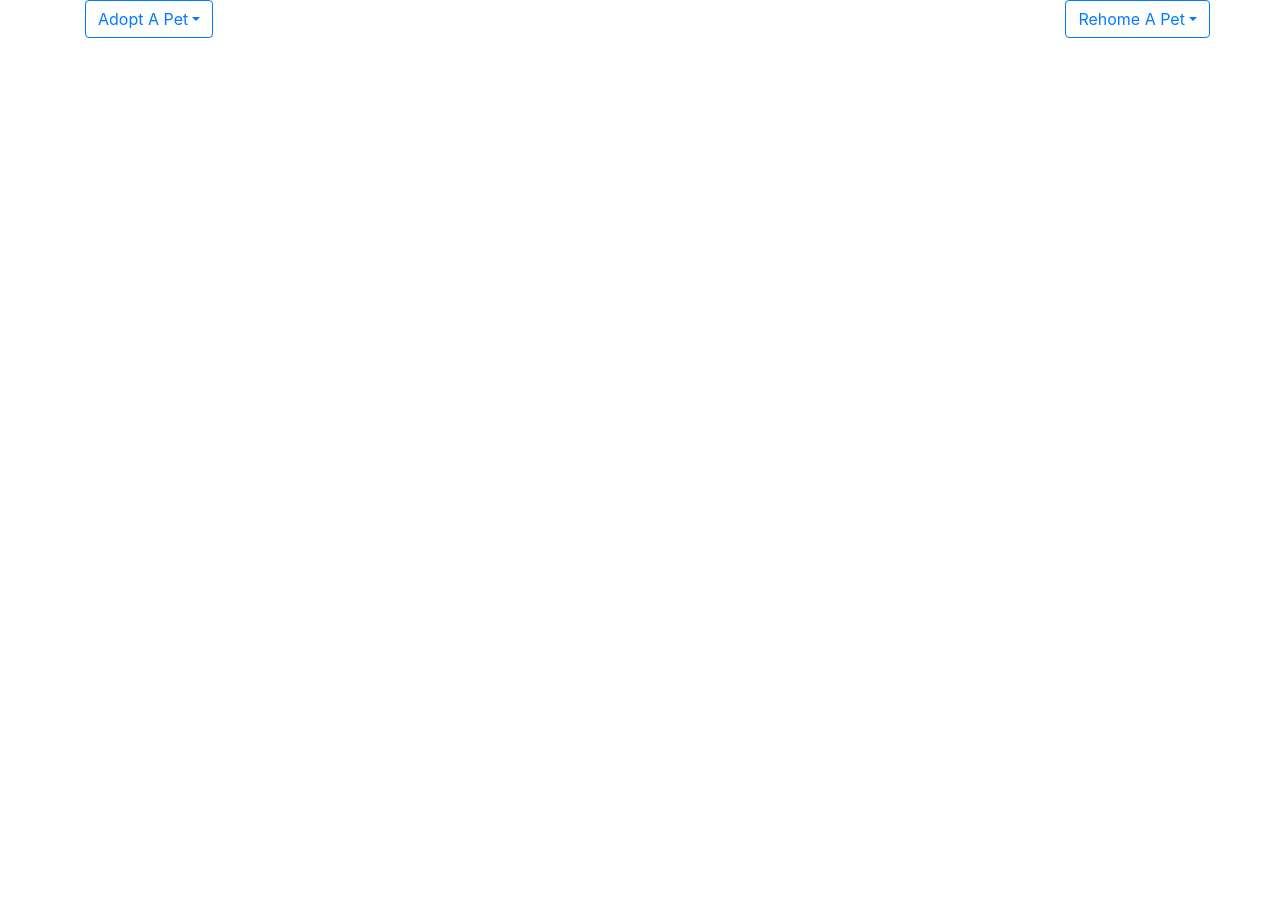
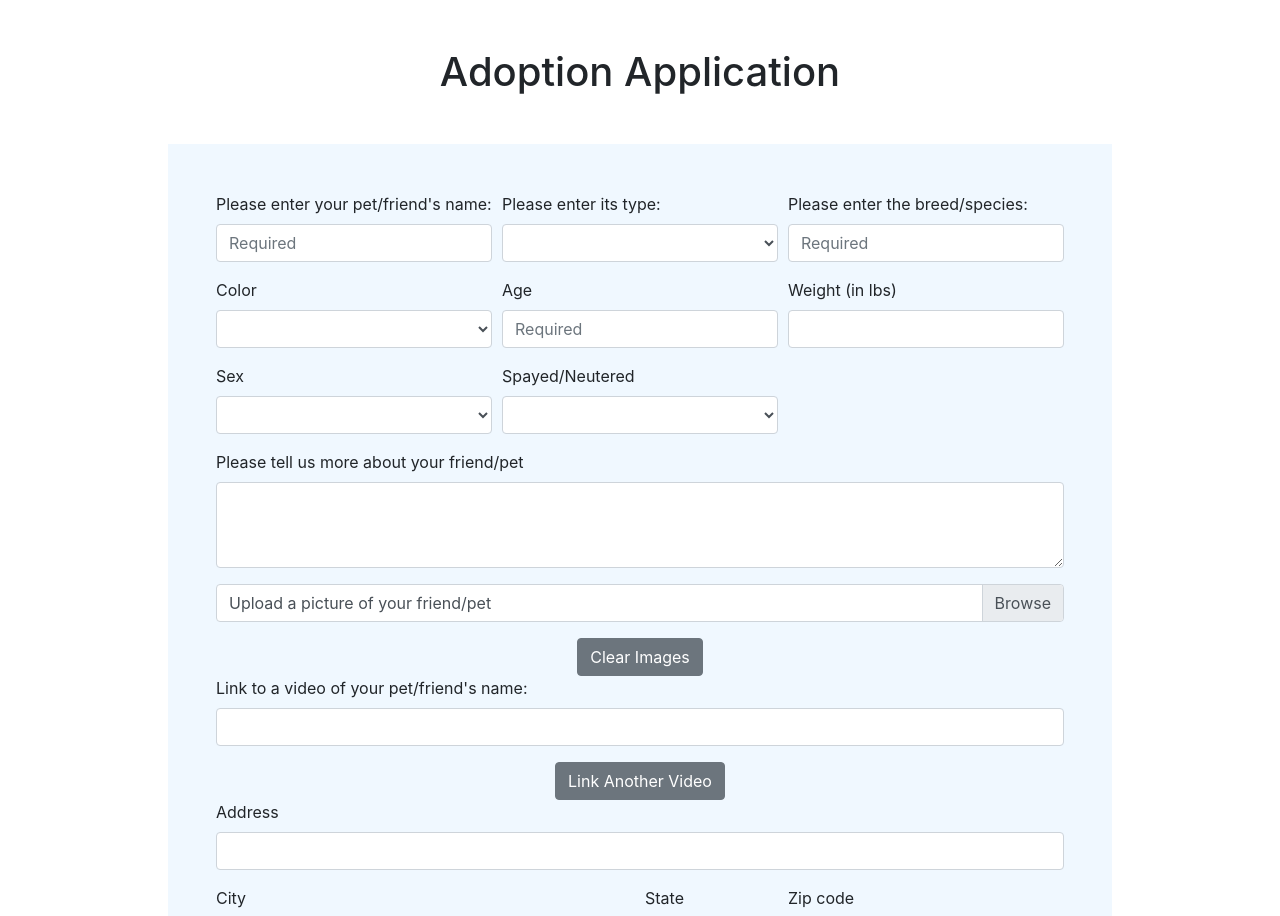
Before and after one commit to 0127JavaUSF/SustainableDevelopmentInvolvement_BackEnd, an Angular app: page /app-listing/1 in a window 1280 px wide. Shown: the top 916 px of the page. Before the commit the page ends 800 px from the top, so only its background shows below. Built offline with nearby package versions, Linux system fonts and the light colour scheme.

Commit message:
Required fields

```diff
--- a/src/app/app.component.html
+++ b/src/app/app.component.html
@@ -1,2 +1,3 @@
-<app-nav-bar></app-nav-bar>
-<router-outlet></router-outlet>
+<!-- <app-nav-bar></app-nav-bar>  --> <!--//todo: un-comment before merging  -->
+<app-new-listing></app-new-listing> <!--//todo: remove before merging  -->
+<!--<router-outlet></router-outlet> --> <!--//todo: un-comment before merging  -->
--- a/src/app/components/new-listing/new-listing.component.css
+++ b/src/app/components/new-listing/new-listing.component.css
@@ -2,3 +2,17 @@ form{
     margin:0.5rem;
     background-color:aliceblue;
 }
+
+//https://www.w3schools.com/howto/howto_css_placeholder.asp
+::placeholder { /* Chrome, Firefox, Opera, Safari 10.1+ */
+    color: red;
+    opacity: 1; /* Firefox */
+  }
+
+  :-ms-input-placeholder { /* Internet Explorer 10-11 */
+    color: red;
+  }
+
+  ::-ms-input-placeholder { /* Microsoft Edge */
+    color: red;
+  }
--- a/src/app/components/new-listing/new-listing.component.html
+++ b/src/app/components/new-listing/new-listing.component.html
@@ -6,11 +6,11 @@
     <div class="form-row">
       <div class="form-group col-md-4">
         <label for="name">Please enter your pet/friend's name:</label>
-        <input class="form-control" name="name-text" [(ngModel)]="name">
+        <input class="form-control" name="name-text" [(ngModel)]="name" placeholder="Required" required>
       </div>
       <div class="form-group col-md-4">
         <label for="type">Please enter its type:</label>
-        <select class="form-control" id="type" name="type-select" [(ngModel)]="type">
+        <select class="form-control" id="type" name="type-select" [(ngModel)]="type"  required>
           <option *ngFor="let type of shared.types">{{type}}</option>
         </select>
       </div>
@@ -23,7 +23,7 @@
 
       <div class="form-group col-md-4">
         <label for="type">Please enter the breed/species:</label>
-        <input type="text" class="form-control" name="species-text" [(ngModel)]="species">
+        <input type="text" class="form-control" name="species-text" [(ngModel)]="species" placeholder="Required" required>
       </div>
 
     </div>
@@ -33,10 +33,29 @@
         <select id="inputColor" class="form-control" name="color-select" [(ngModel)]="color">
           <option *ngFor="let color of shared.colors">{{color}}</option>
         </select>
+
+     <!-- <br/>
+      {{type}}
+        <div *ngIf="'Dog'=='Dog'; then thenBlock else elseBlock">
+          within *ngIf
+          <ng-template #thenBlock>
+            Dog type
+            <select name="dog-colors" [(ngModel)]="color">
+              <option *ngFor="let color of shared.dogColors">{{color.name}}</option>
+            </select>
+          </ng-template>
+          <ng-template #elseBlock>
+            Not dog type
+              <select id="inputColor" class="form-control" name="color-select" [(ngModel)]="color">
+                <option *ngFor="let color of shared.colors">{{color}}</option>
+              </select>
+          </ng-template>
+        </div> -->
+
       </div>
       <div class="form-group col-md-4">
         <label for="inputAge">Age</label>
-        <input type="number" min="0" class="form-control" id="inputAge" name="age-number" [(ngModel)]="age">
+        <input type="number" min="0" class="form-control" id="inputAge" name="age-number" [(ngModel)]="age" placeholder="Required" required>
       </div>
       <div class="form-group col-md-4">
         <label for="inputWeight">Weight (in lbs)</label>
@@ -119,8 +138,8 @@
       </select> -->
       </div>
       <div class="form-group col-md-4">
-        <label for="inputZip">Zip</label>
-        <input type="text" pattern="[0-9]{5}"  class="form-control" id="inputZip" name="zip-text" [(ngModel)]="zip">
+        <label for="inputZip">Zip code</label>
+        <input type="text" pattern="[0-9]{5}"  class="form-control" id="inputZip" name="zip-text" [(ngModel)]="zip" placeholder="Required" required>
       </div>
     </div>
     <div class="text-center">
--- a/src/app/services/listing.service.ts
+++ b/src/app/services/listing.service.ts
@@ -28,7 +28,7 @@ export class ListingService {
     return this.http.post(`${this.baseUrl}/create.app`, listing, { withCredentials: this.shared.withCred });
   }
 
-  uploadAWSS3(uploadUrl, contentType, file): Observable<any> { //this will be used to upload all csv files to AWS S3
+  uploadAWSS3(uploadUrl, contentType, file): Observable<any> { //this will be used to upload all csv  files to AWS S3
 
     const headers = new HttpHeaders({ 'Content-Type': contentType });
     const req = new HttpRequest('PUT', uploadUrl, file,
--- a/src/app/services/shared.service.ts
+++ b/src/app/services/shared.service.ts
@@ -8,7 +8,7 @@ export class SharedService {
 
   public colors: string[] = ["Unknown", "Red", "Orange", "Yellow", "Green", "Blue", "Purple", "White", "Black", "Brown", "Tan", "Spotted", "Striped"];
   public sexes: string[] = ["Unknown", "Male", "Female"];
-  public types: string[] = ["Unknown", "Dog", "Cat", "Bird", "Rodent", "Fish", "Reptile", "Amphibian", "Other"];
+  public types: string[] = ["", "Unknown", "Dog", "Cat", "Bird", "Rodent", "Fish", "Reptile", "Amphibian", "Other"];
   public fixed: string[] = ["unknown", "Yes", "No"];
   public status: string[] = ["not viewed", "viewed"];
 
--- a/src/index.html
+++ b/src/index.html
@@ -2,7 +2,7 @@
 <html lang="en">
 <head>
   <meta charset="utf-8">
-  <title>NgFoodApp</title>
+  <title>ReHome A Pet</title>
   <base href="/">
   <meta name="viewport" content="width=device-width, initial-scale=1">
   <link rel="icon" type="image/x-icon" href="favicon.ico">
```
